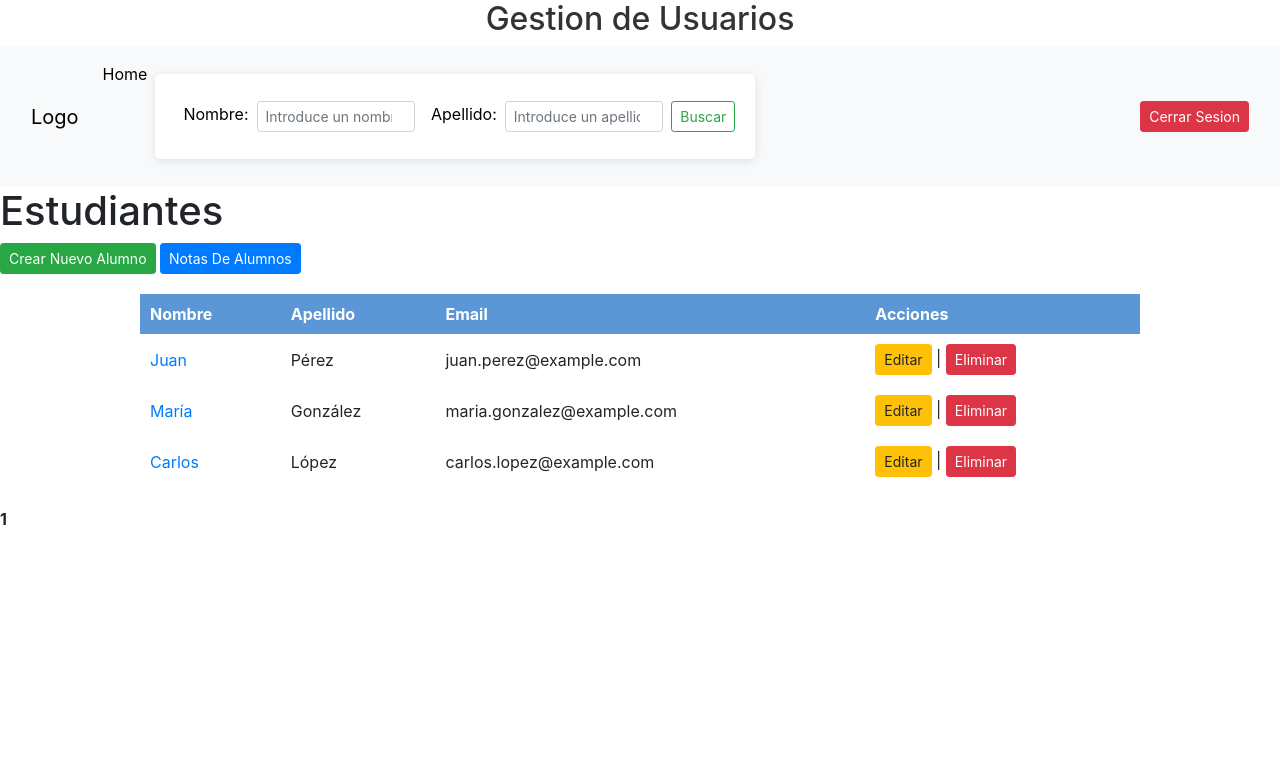
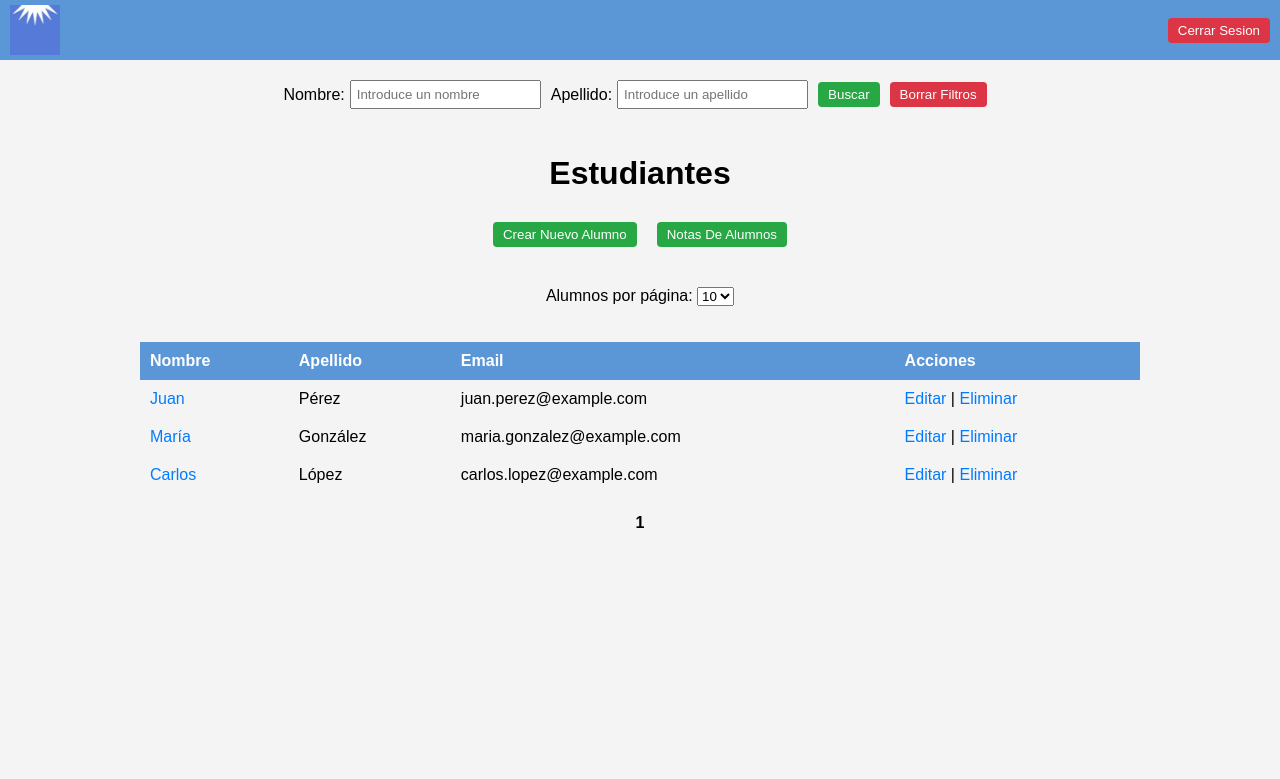
Before and after one commit to AngelCampsRuiz/Gesti--Notes, a PHP site: page /view/gestionUsers.php in a window 1280 px wide. Shown: the top 779 px of the page. Run offline with PHP 8.4, Linux system fonts and the light colour scheme; a user stored in the database is signed in; data comes from the database, SQL or seed files in the repository; some libraries are stand-ins or nearby versions.

Commit message:
Cambio css gestionUsers + responsive - Àngel

```diff
--- a/css/styles.css
+++ b/css/styles.css
@@ -6,74 +6,122 @@ body {
     background-color: #f4f4f4;
     margin: 0;
     padding: 0;
+    overflow: auto;
+    overflow-y: auto;
 }
 
-/* Encabezado */
-header {
-    background: #5b97d7; /* Color azul */
-    color: #fff;
-    padding: 20px 0;
-    text-align: center;
+/* Barra de navegación */
+.navbar {
+    display: flex;
+    justify-content: space-between;
+    align-items: center;
+    padding: 5px 10px;
+    background-color: #5b97d7;
 }
 
-header img {
-    width: 100px; /* Ajusta el tamaño del logo */
+.navbar .navbar-brand,
+.navbar .nav-link {
+    color: white;
 }
 
-/* Formulario de inicio de sesión */
-form {
-    background: #fff;
-    max-width: 400px;
-    margin: 50px auto;
-    padding: 20px;
-    border-radius: 5px;
-    box-shadow: 0 2px 10px rgba(0, 0, 0, 0.1);
+.navbar .btn {
+    margin: 5px 0;
+    background-color: #dc3545;
+    color: white;
+    border: none;
+    border-radius: 4px;
+    padding: 5px 10px;
+    cursor: pointer;
 }
 
-form label {
-    display: block;
-    margin-bottom: 5px;
-    font-weight: bold;
+.navbar .btn:hover {
+    background-color: #c82333;
 }
 
-form input[type="text"],
-form input[type="password"],
-form input[type="email"] {
-    width: 95%;
-    padding: 10px;
-    margin-bottom: 15px;
-    border: 1px solid #ccc;
-    border-radius: 4px;
+/* Contenedor de búsqueda */
+.search-container {
+    display: flex;
+    justify-content: center;
+    margin: 20px 0;
 }
 
-form input[type="submit"] {
-    background: #28a745; /* Color verde */
-    color: #fff;
+.search-form {
+    display: flex;
+    align-items: center;
+    justify-content: center;
+    flex-wrap: wrap;
+}
+
+.search-form label {
+    margin-right: 5px;
+}
+
+.search-form input {
+    margin-right: 10px;
+    padding: 5px;
+}
+
+.search-form button {
+    padding: 5px 10px;
+    background-color: #28a745;
+    color: white;
     border: none;
-    padding: 10px;
     border-radius: 4px;
     cursor: pointer;
-    font-size: 16px;
-    display: block;
-    margin: 0 auto; /* Centra el botón */
+    margin-right: 10px;
 }
 
-form input[type="submit"]:hover {
-    background: #218838; /* Color verde más oscuro al pasar el mouse */
+.search-form button:last-child {
+    background-color: #dc3545;
 }
 
-/* Mensajes de error */
-.error {
-    color: red;
-    font-size: 12px;
+.search-form button:hover {
+    background-color: #218838;
+}
+
+.search-form button:last-child:hover {
+    background-color: #c82333;
+}
+
+/* Estilos específicos para la página de gestión de usuarios */
+h1 {
+    text-align: center;
+    margin-top: 30px;
+    margin-bottom: 20px;
+}
+
+.buttons-container {
+    display: flex;
+    justify-content: center;
+    margin-bottom: 30px;
+    flex-wrap: wrap;
+}
+
+.buttons-container a {
+    margin: 10px;
+}
+
+.buttons-container .btn-success,
+.buttons-container .btn-info {
+    background-color: #28a745;
+    color: white;
+    padding: 5px 10px;
+    border-radius: 4px;
+    cursor: pointer;
+    border: none;
+}
+
+.buttons-container .btn-success:hover,
+.buttons-container .btn-info:hover {
+    background-color: #218838;
 }
 
 /* Estilos para la tabla de alumnos */
 table {
-    width: 90%; /* Cambia el ancho de la tabla a un 90% del contenedor */
-    max-width: 1000px; /* Establece un ancho máximo para la tabla */
+    width: 90%;
+    max-width: 1000px;
     border-collapse: collapse;
-    margin: 20px auto; /* Centra la tabla horizontalmente */
+    margin: 20px auto;
 }
 
 th, td {
@@ -82,37 +130,22 @@ th, td {
 }
 
 th {
-    background-color: #5b97d7; /* Color azul para encabezados */
+    background-color: #5b97d7;
     color: white;
+}
+
+td.email {
+    display: table-cell;
 }
 
 /* Enlaces de acción en la tabla */
 a {
-    color: #007BFF; /* Color azul para enlaces */
+    color: #007BFF;
     text-decoration: none;
 }
 
-/* Estilos para el botón de crear nuevo alumno */
-.create-button {
-    display: block; /* Hace que el botón ocupe toda la línea */
-    width: 200px; /* Ancho fijo para el botón */
-    margin: 20px auto; /* Centra el botón horizontalmente */
-    background-color: #5b97d7; /* Color que combina con el header */
-    color: white; /* Color del texto */
-    border: none; /* Sin borde */
-    padding: 10px; /* Espaciado interno */
-    border-radius: 5px; /* Bordes redondeados */
-    text-align: center; /* Centra el texto dentro del botón */
-    font-size: 16px; /* Tamaño de fuente */
-    cursor: pointer; /* Cambia el cursor al pasar el mouse */
-}
-
-.create-button:hover {
-    background-color: #4a8cc7; /* Color más oscuro al pasar el mouse */
-}
-
 a:hover {
-    text-decoration: underline; /* Subrayar al pasar el mouse */
+    text-decoration: underline;
 }
 
 /* Paginación */
@@ -136,33 +169,69 @@ a:hover {
 
 /* Estilos para el logo */
 #logo {
-    max-width: 150px; /* Ajusta el tamaño del logo */
+    max-width: 50px;
+    height: auto;
 }
 
-/* Estilos específicos para la página de gestión de usuarios */
-h2 {
-    text-align: center;
-    color: #333;
+/* Control de paginación */
+.pagination-control {
+    display: flex;
+    justify-content: center;
+    align-items: center;
+    margin: 20px 0;
 }
 
-form {
-    max-width: 600px; /* Ajusta el ancho del formulario de filtrado */
-    margin: 20px auto; /* Centra el formulario */
-    padding: 20px; /* Espaciado interno */
-    border-radius: 5px; /* Bordes redondeados */
-    box-shadow: 0 2px 10px rgba(0, 0, 0, 0.1); /* Sombra */
+/* Media Queries para dispositivos móviles */
+/* Media Queries para dispositivos móviles */
+@media (max-width: 480px) {
+    .navbar {
+        flex-direction: column;
+        align-items: center;
     }
 
-form input[type="text"],
-form input[type="email"] {
-    width: calc(100% - 22px); /* Ajustar el ancho para el padding */
+    .search-container {
+        flex-direction: column;
+        align-items: center;
     }
 
-.pagination {
-    text-align: center;
-    margin: 20px 0; /* Espaciado arriba y abajo */
+    .search-form {
+        flex-direction: row;
+        justify-content: center;
     }
 
-.error {
-    text-align: center; /* Centra el mensaje de error */
+    .search-form label {
+        display: none; /* Ocultar labels en dispositivos móviles */
     }
+
+    .search-form input {
+        margin-bottom: 10px;
+        width: 100%;
+        max-width: 300px;
+    }
+
+    .search-form button {
+        margin-bottom: 0;
+    }
+
+    .buttons-container {
+        flex-direction: column;
+        align-items: center;
+    }
+
+    .buttons-container a {
+        margin: 10px 0;
+    }
+
+    table {
+        width: 100%;
+    }
+
+    th.email, td.email {
+        display: none !important; /* Asegurar que el campo de correo electrónico esté oculto */
+    }
+
+    .pagination-control {
+        flex-direction: column;
+        align-items: center;
+    }
+}
--- a/view/gestionUsers.php
+++ b/view/gestionUsers.php
@@ -10,6 +10,16 @@
         $user = $_SESSION['username'];
         echo "<script> let loginSucces = true; let user = '$user';</script>";
     }
+
+    // Inicializar variables de filtro
+    $nombreFiltro = isset($_GET['nombre']) ? $_GET['nombre'] : '';
+    $apellidoFiltro = isset($_GET['apellido']) ? $_GET['apellido'] : '';
+
+    // Obtener el número de alumnos por página
+    $alumnosPorPagina = isset($_GET['alumnosPorPagina']) ? (int)$_GET['alumnosPorPagina'] : 10;
+    $paginaActual = isset($_GET['pagina']) ? (int)$_GET['pagina'] : 1;
+    $offset = ($paginaActual - 1) * $alumnosPorPagina;
+
     function checkMysqliError($conexion) {
         if (mysqli_connect_errno()) {
             throw new Exception("Error de conexión: " . mysqli_connect_error());
@@ -25,21 +35,48 @@ function checkMysqliError($conexion) {
     <link rel="stylesheet" type="text/css" href="./../css/styles.css">
 </head>
 <body>
-    <h2 id="iniciar-sesion">Gestion de Usuarios</h2>
+    <nav class="navbar">
+        <a class="navbar-brand" href="#">
+            <img src="../img/LogoEscuela.jpeg" alt="Logo" id="logo">
+        </a>
+        <a href="cerrarSesion.php"><button class='btn btn-danger btn-sm'>Cerrar Sesion</button></a>
+    </nav>
+
+    <div class="search-container">
+        <form class="search-form" role="search" method="GET" action="">
+            <label>Nombre:</label>
+            <input type="search" name="nombre" placeholder="Introduce un nombre" value="<?php echo htmlspecialchars($nombreFiltro); ?>">
+            <label>Apellido:</label>
+            <input type="search" name="apellido" placeholder="Introduce un apellido" value="<?php echo htmlspecialchars($apellidoFiltro); ?>">
+            <button type="submit">Buscar</button>
+            <button type="button" onclick="window.location.href='gestionUsers.php'">Borrar Filtros</button>
+        </form>
+    </div>
+
+    <h1>Estudiantes</h1>
+    <div class="buttons-container">
+        <a href="crearAlumno.php"><button class="btn btn-success btn-sm">Crear Nuevo Alumno</button></a>
+        <a href="vistaNotas.php"><button class="btn btn-info btn-sm">Notas De Alumnos</button></a>
+    </div>
+
+    <div class="pagination-control">
+        <form method="GET" action="">
+            <label for="alumnosPorPagina">Alumnos por página:</label>
+            <select name="alumnosPorPagina" id="alumnosPorPagina" onchange="this.form.submit()">
+                <option value="5" <?php if ($alumnosPorPagina == 5) echo 'selected'; ?>>5</option>
+                <option value="10" <?php if ($alumnosPorPagina == 10) echo 'selected'; ?>>10</option>
+                <option value="20" <?php if ($alumnosPorPagina == 20) echo 'selected'; ?>>20</option>
+            </select>
+            <input type="hidden" name="nombre" value="<?php echo htmlspecialchars($nombreFiltro); ?>">
+            <input type="hidden" name="apellido" value="<?php echo htmlspecialchars($apellidoFiltro); ?>">
+        </form>
+    </div>
+
     <?php
     try {
         // Incluir el archivo de conexión
         include '../database/conexion.php';
         checkMysqliError($conexion);
-
-        // Obtener el número de alumnos por página
-        $alumnosPorPagina = isset($_GET['alumnosPorPagina']) ? (int)$_GET['alumnosPorPagina'] : 10;
-        $paginaActual = isset($_GET['pagina']) ? (int)$_GET['pagina'] : 1;
-        $offset = ($paginaActual - 1) * $alumnosPorPagina;
-
-        // Obtener filtros
-        $nombreFiltro = isset($_GET['nombre']) ? $_GET['nombre'] : '';
-        $apellidoFiltro = isset($_GET['apellido']) ? $_GET['apellido'] : '';
 
         // Preparar la consulta con filtros
         $sql = "SELECT * FROM tbl_alumnos WHERE nombre_alu LIKE ? AND apellido_alu LIKE ? LIMIT ?, ?";
@@ -60,57 +97,14 @@ function checkMysqliError($conexion) {
         if (!$result) {
             throw new Exception("Error al obtener el resultado: " . mysqli_stmt_error($stmt));
         }
-?>
-    <!DOCTYPE html>
-    <html lang="en">
-    <head>
-        <meta charset="UTF-8">
-        <meta name="viewport" content="width=device-width, initial-scale=1.0">
-        <link href="https://cdn.jsdelivr.net/npm/bootstrap@5.3.3/dist/css/bootstrap.min.css" rel="stylesheet" integrity="sha384-QWTKZyjpPEjISv5WaRU9OFeRpok6YctnYmDr5pNlyT2bRjXh0JMhjY6hW+ALEwIH" crossorigin="anonymous">
-        <link rel="stylesheet" href="https://cdn.jsdelivr.net/npm/sweetalert2@11.14.5/dist/sweetalert2.min.css" integrity="sha256-qWVM38RAVYHA4W8TAlDdszO1hRaAq0ME7y2e9aab354=" crossorigin="anonymous">
-        <link rel="stylesheet" href="../css/styles.css">
-        <title>Document</title>
-    </head>
-<?php
-    // Formulario de filtrado
-    ?>
-    <nav class="navbar navbar-expand-lg bg-body-tertiary">
-        <div class="container-fluid">
-            <a class="navbar-brand" href="#">Logo</a>
-            <button class="navbar-toggler" type="button" data-bs-toggle="collapse" data-bs-target="#navbarSupportedContent" aria-controls="navbarSupportedContent" aria-expanded="false" aria-label="Toggle navigation">
-                <span class="navbar-toggler-icon"></span>
-            </button>
-            <div class="collapse navbar-collapse" id="navbarSupportedContent">
-                <ul class="navbar-nav me-auto mb-2 mb-lg-0">
-                    <li class="nav-item">
-                        <a class="nav-link active" aria-current="page" href="#">Home</a>
-                    </li>
-                    <li class="nav-item">
-                        <form class="d-flex align-items-center" role="search" method="GET" action="">
-                            <label class="nav-link active" aria-current="page">Nombre:</label>
-                            <input class="form-control form-control-sm me-2" type="search" name="nombre" placeholder="Introduce un nombre" aria-label="Search" value="<?php echo htmlspecialchars($nombreFiltro); ?>">
-                            <label class="nav-link active" aria-current="page">Apellido:</label>
-                            <input class="form-control form-control-sm me-2" type="search" name="apellido" placeholder="Introduce un apellido" aria-label="Search" value="<?php echo htmlspecialchars($apellidoFiltro); ?>">
-                            <button class="btn btn-outline-success btn-sm" type="submit">Buscar</button>
-                        </form>
-                    </li>
-                </ul>
-                <a href="cerrarSesion.php"><button class='btn btn-danger btn-sm'>Cerrar Sesion</button></a>
-            </div>
-        </div>
-    </nav>
-    <h1>Estudiantes</h1>
-    <!-- Botón para crear un nuevo alumno -->
-    <a href="crearAlumno.php"><button class="btn btn-success btn-sm">Crear Nuevo Alumno</button></a>
-    <a href="vistaNotas.php"><button class="btn btn-primary btn-sm">Notas De Alumnos</button></a>
-    <?php
+
         // Mostrar los alumnos
         if (mysqli_num_rows($result) > 0) {
-        echo "<table><tr><th>Nombre</th><th>Apellido</th><th>Email</th><th>Acciones</th></tr>";
+            echo "<table><tr><th>Nombre</th><th>Apellido</th><th class='email'>Email</th><th>Acciones</th></tr>";
             while($row = mysqli_fetch_assoc($result)) {
                 $id = $row['id_alu'];
                 $nombre = $row['nombre_alu'];
-            echo "<tr><td><a href='notaAlumno.php?id={$id}'>$nombre</a></td><td>{$row['apellido_alu']}</td><td>{$row['email_alu']}</td>";
+                echo "<tr><td><a href='notaAlumno.php?id={$id}'>$nombre</a></td><td>{$row['apellido_alu']}</td><td class='email'>{$row['email_alu']}</td>";
                 echo "<td><a href='editarAlumno.php?id={$row['id_alu']}' class='btn btn-warning btn-sm'>Editar</a> | ";
                 echo "<a href='#' class='btn btn-danger btn-sm delete-link' data-id='{$row['id_alu']}' data-toggle='modal' data-target='#confirmDeleteModal'>Eliminar</a></td></tr>";
             }
@@ -143,49 +137,4 @@ function checkMysqliError($conexion) {
         echo "Se produjo un error: " . $e->getMessage();
     }
     ?>
-
-<!-- Bootstrap CSS -->
-<link href="https://stackpath.bootstrapcdn.com/bootstrap/4.5.2/css/bootstrap.min.css" rel="stylesheet">
-
-<!-- Bootstrap JS and dependencies -->
-<script src="https://code.jquery.com/jquery-3.5.1.slim.min.js"></script>
-<script src="https://cdn.jsdelivr.net/npm/@popperjs/core@2.9.3/dist/umd/popper.min.js"></script>
-<script src="https://stackpath.bootstrapcdn.com/bootstrap/4.5.2/js/bootstrap.min.js"></script>
-<script src="https://cdn.jsdelivr.net/npm/sweetalert2@11.14.5/dist/sweetalert2.all.min.js" integrity="sha256-1m4qVbsdcSU19tulVTbeQReg0BjZiW6yGffnlr/NJu4=" crossorigin="anonymous"></script>
-
-<!-- Modal de confirmación -->
-<div class="modal fade" id="confirmDeleteModal" tabindex="-1" role="dialog" aria-labelledby="confirmDeleteModalLabel" aria-hidden="true">
-  <div class="modal-dialog" role="document">
-    <div class="modal-content">
-      <div class="modal-header">
-        <h5 class="modal-title" id="confirmDeleteModalLabel">Confirmar Eliminación</h5>
-        <button type="button" class="close" data-dismiss="modal" aria-label="Close">
-          <span aria-hidden="true">&times;</span>
-        </button>
-      </div>
-      <div class="modal-body">
-        ¿Estás seguro de que deseas eliminar este alumno?
-      </div>
-      <div class="modal-footer">
-        <button type="button" class="btn btn-secondary" data-dismiss="modal">Cancelar</button>
-        <a href="#" id="confirmDeleteButton" class="btn btn-danger">Eliminar</a>
-      </div>
-    </div>
-  </div>
-</div>
-
-<script>
-$(document).ready(function() {
-    $('.delete-link').on('click', function() {
-        var id = $(this).data('id');
-        $('#confirmDeleteButton').attr('href', 'eliminarAlumno.php?id=' + id);
-    });
-});
-if(typeof loginSucces !== 'undefined' && loginSucces){
-    swal.fire({
-        title: 'Sesion iniciada',
-        text: 'Bienvenido ' + user + '!',
-        icon:'success',
-    })
-}
-</script>
+</body>
```
Lines whose indentation alone changed are shown as unchanged.
